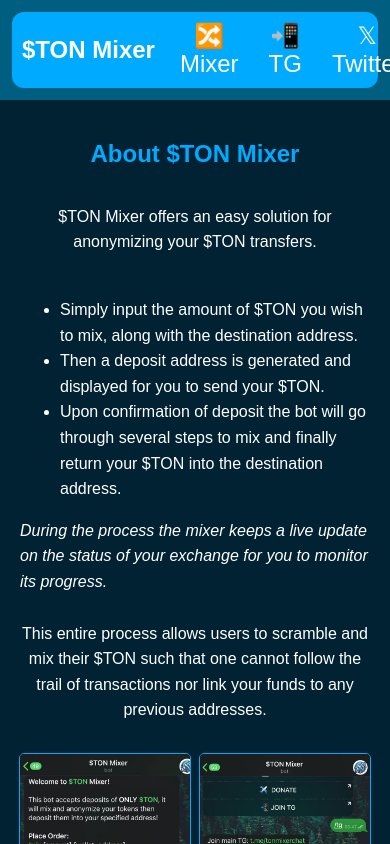
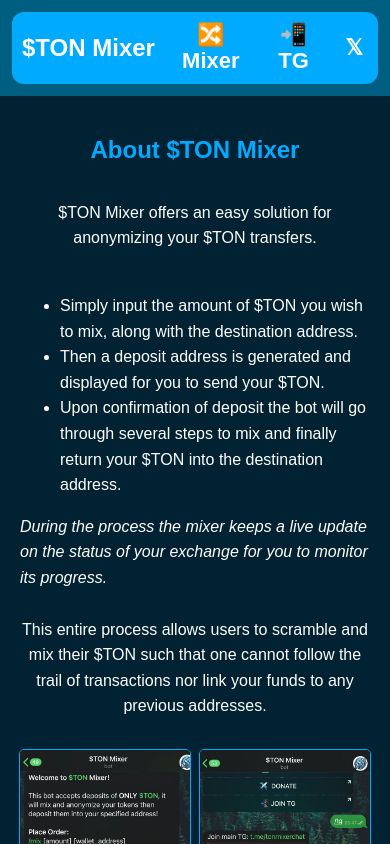
Before and after one commit to marcuscodewriter/mixer-web, a React (Create React App) app: page / in a window 390 px wide. Shown: the top 844 px of the page. Built offline with nearby package versions, Linux system fonts and the light colour scheme.

Commit message:
Format screen size

```diff
--- a/src/App.css
+++ b/src/App.css
@@ -50,6 +50,8 @@
   gap: 20px;
   padding-left: 20px;
   align-items: center;
+  font-weight: bold;
+  font-size: 22px;
 }
 
 .navbar-links a {
@@ -116,6 +118,6 @@
 
   .navbar-links a::before {
     content: attr(data-icon);
-    font-size: 24px;
+    font-size: 22px;
   }
 }
--- a/src/App.js
+++ b/src/App.js
@@ -16,7 +16,7 @@
           <div className="navbar-links">
             <a href="https://t.me/TON_mix_bot" target="_" data-icon="🔀 Mixer">🔀 Mixer</a>
             <a href="https://t.me/tonmixerchat" target="_" data-icon="📲 TG">📲 Telegram</a>
-            <a href="https://x.com/tonmixerbot" target="_" data-icon="𝕏 Twitter">𝕏 Twitter</a>
+            <a href="https://x.com/tonmixerbot" target="_" data-icon="𝕏">𝕏</a>
           </div>
         </nav>
       </header>
```
